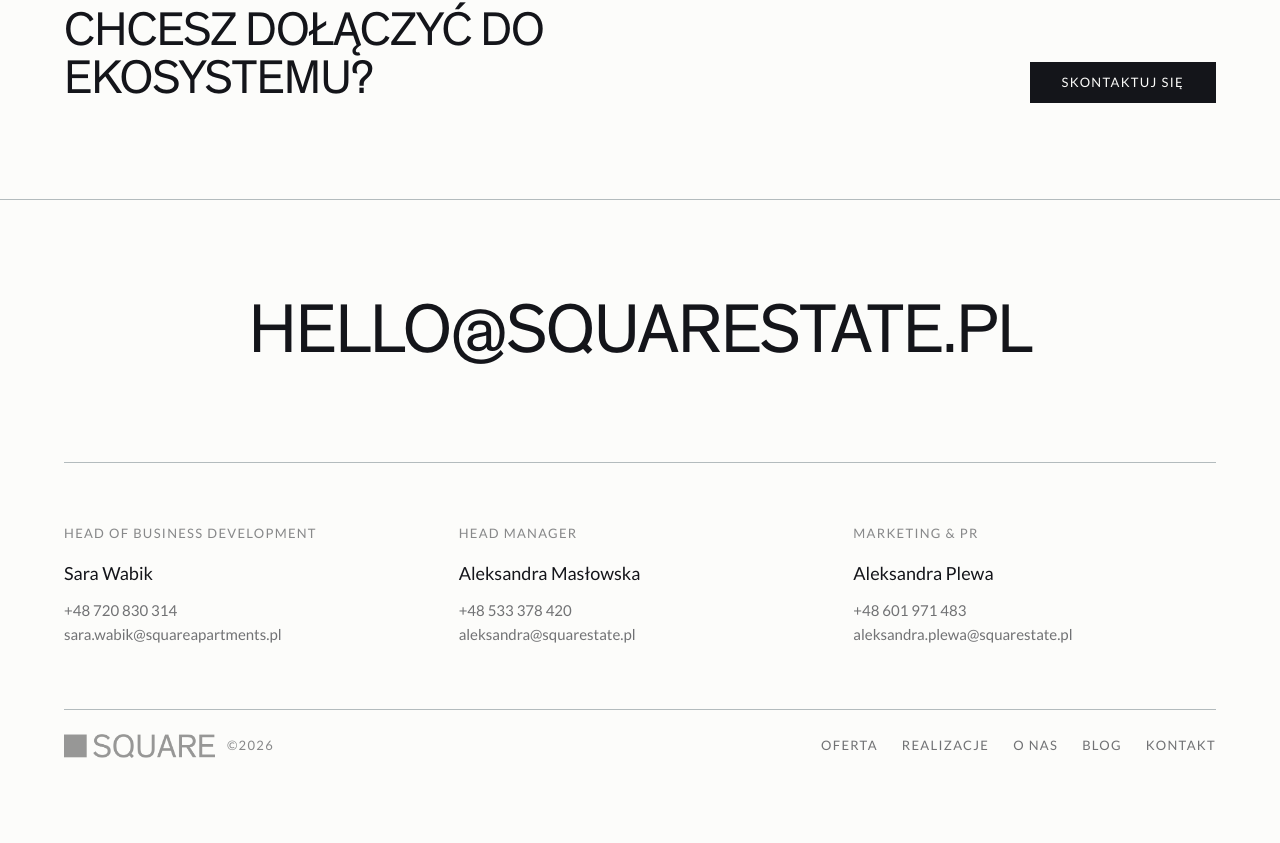
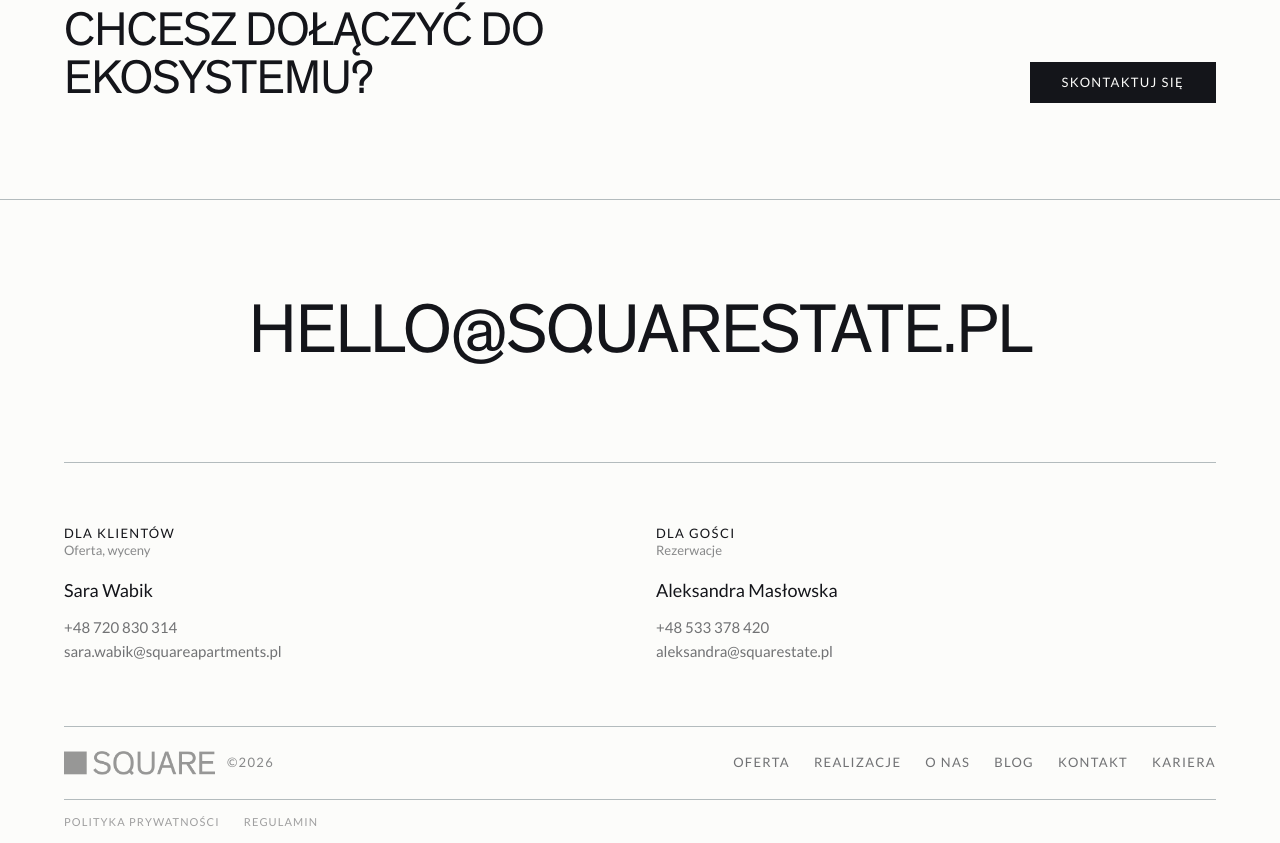
Before and after one commit to emilka99/squareapp, a Next.js app: page /o-nas in a window 1280 px wide. Shown: the part 3731-4574 px from the top of the page. Before the commit the page ends 4513 px from the top, so only its background shows below. Built offline with nearby package versions, Linux system fonts and the light colour scheme.

Commit message:
Footer: 2 kontakty z nowymi rolami, link Kariera, polityka prywatnosci i regulamin

```diff
--- a/src/app/o-nas/page.tsx
+++ b/src/app/o-nas/page.tsx
@@ -321,7 +321,7 @@ export default function ONas() {
       </section>
 
       {/* CTA */}
-      <section>
+      <section id="kariera">
         <motion.div
           initial="hidden"
           whileInView="show"
--- a/src/components/Footer.tsx
+++ b/src/components/Footer.tsx
@@ -7,22 +7,18 @@ import { asset } from "@/lib/asset";
 
 const contacts = [
   {
-    role: "Head of Business Development",
+    role: "Dla klientów",
+    subtitle: "Oferta, wyceny",
     name: "Sara Wabik",
     phone: "+48 720 830 314",
     email: "sara.wabik@squareapartments.pl",
   },
   {
-    role: "Head Manager",
+    role: "Dla gości",
+    subtitle: "Rezerwacje",
     name: "Aleksandra Masłowska",
     phone: "+48 533 378 420",
     email: "aleksandra@squarestate.pl",
-  },
-  {
-    role: "Marketing & PR",
-    name: "Aleksandra Plewa",
-    phone: "+48 601 971 483",
-    email: "aleksandra.plewa@squarestate.pl",
   },
 ];
 
@@ -32,6 +28,12 @@ const bottomLinks = [
   { href: "/o-nas", label: "O nas" },
   { href: "/blog", label: "Blog" },
   { href: "/kontakt", label: "Kontakt" },
+  { href: "/o-nas#kariera", label: "Kariera" },
+];
+
+const legalLinks = [
+  { href: "/polityka-prywatnosci", label: "Polityka prywatności" },
+  { href: "/regulamin", label: "Regulamin" },
 ];
 
 export default function Footer() {
@@ -46,7 +48,6 @@ export default function Footer() {
       el.style.fontSize = "100px";
       const natural = el.scrollWidth;
       const available = wrap.offsetWidth;
-      // 0.7 = scaled down 30% from the original full-bleed fit
       if (natural > 0) el.style.fontSize = `${(available / natural) * 100 * 0.7}px`;
     };
     fit();
@@ -74,11 +75,14 @@ export default function Footer() {
         </div>
 
         {/* Contact columns */}
-        <div className="py-16 border-b border-muted grid grid-cols-1 md:grid-cols-3 gap-12 md:gap-8">
-          {contacts.map(({ role, name, phone, email }) => (
+        <div className="py-16 border-b border-muted grid grid-cols-1 md:grid-cols-2 gap-12 md:gap-8">
+          {contacts.map(({ role, subtitle, name, phone, email }) => (
             <div key={name}>
-              <p className="text-[13px] leading-none uppercase tracking-widest font-normal text-ink/50 mb-5">
+              <p className="text-[13px] leading-none uppercase tracking-widest font-normal text-ink mb-1">
                 {role}
+              </p>
+              <p className="text-[13px] leading-none font-normal text-ink/50 mb-5">
+                {subtitle}
               </p>
               <p className="text-[18px] leading-[1.55] font-medium text-ink mb-3">{name}</p>
               <a
@@ -98,7 +102,7 @@ export default function Footer() {
         </div>
 
         {/* Bottom bar */}
-        <div className="py-6 flex flex-col md:flex-row items-start md:items-center justify-between gap-4">
+        <div className="py-6 border-b border-muted flex flex-col md:flex-row items-start md:items-center justify-between gap-4">
           <Link href="/" className="flex items-center gap-3">
             <img src={asset("/assets/squareblack.png")} alt="Squarestate" className="h-6 w-auto opacity-40" />
             <span className="text-[13px] leading-none uppercase tracking-widest font-normal text-ink/50">
@@ -118,6 +122,19 @@ export default function Footer() {
             ))}
           </nav>
         </div>
+
+        {/* Legal */}
+        <div className="py-4 flex flex-wrap gap-x-6 gap-y-2">
+          {legalLinks.map(({ href, label }) => (
+            <Link
+              key={href}
+              href={href}
+              className="text-[11px] leading-none uppercase tracking-widest font-normal text-ink/40 hover:text-ink transition-colors"
+            >
+              {label}
+            </Link>
+          ))}
+        </div>
       </div>
     </footer>
   );
```
